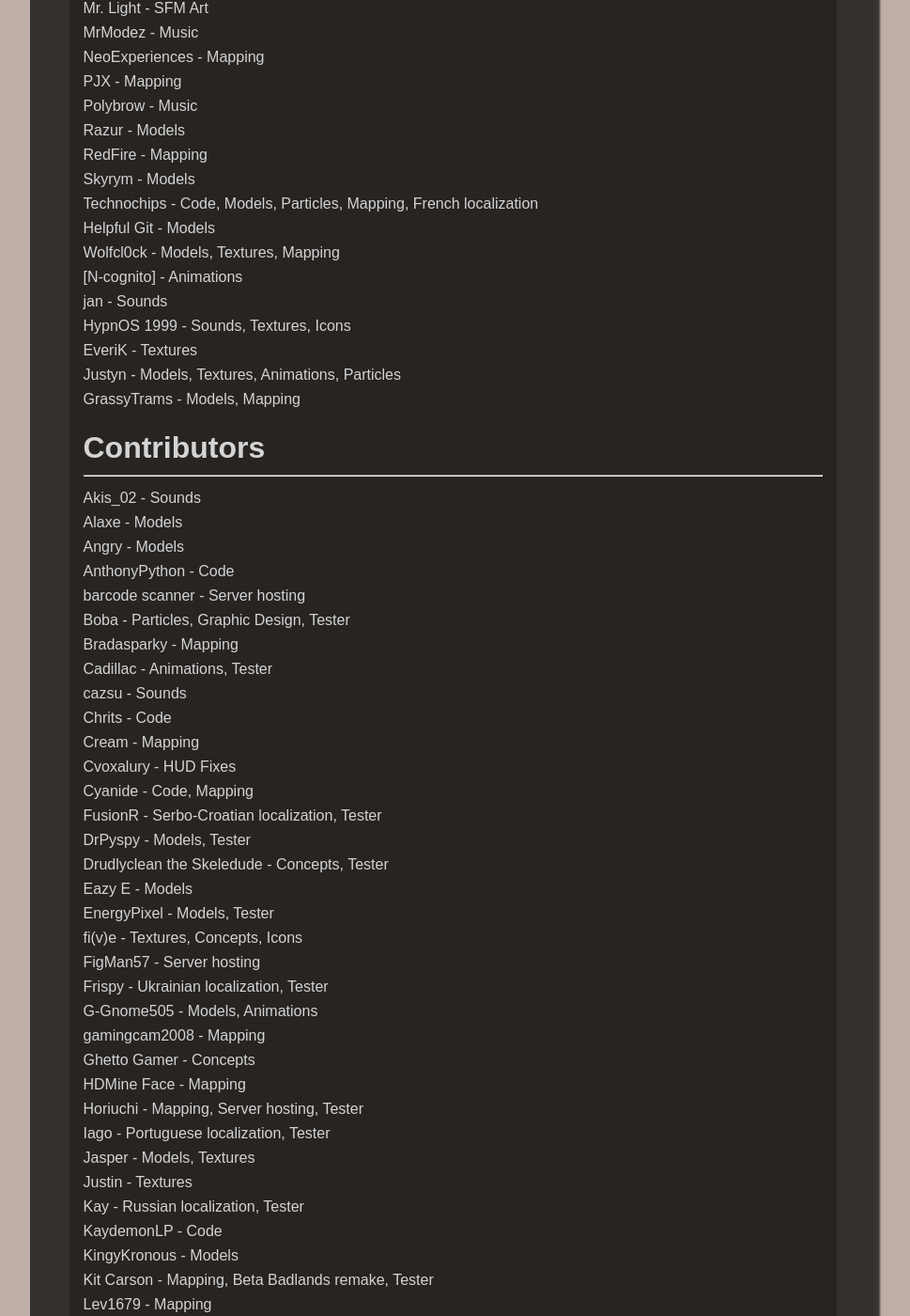
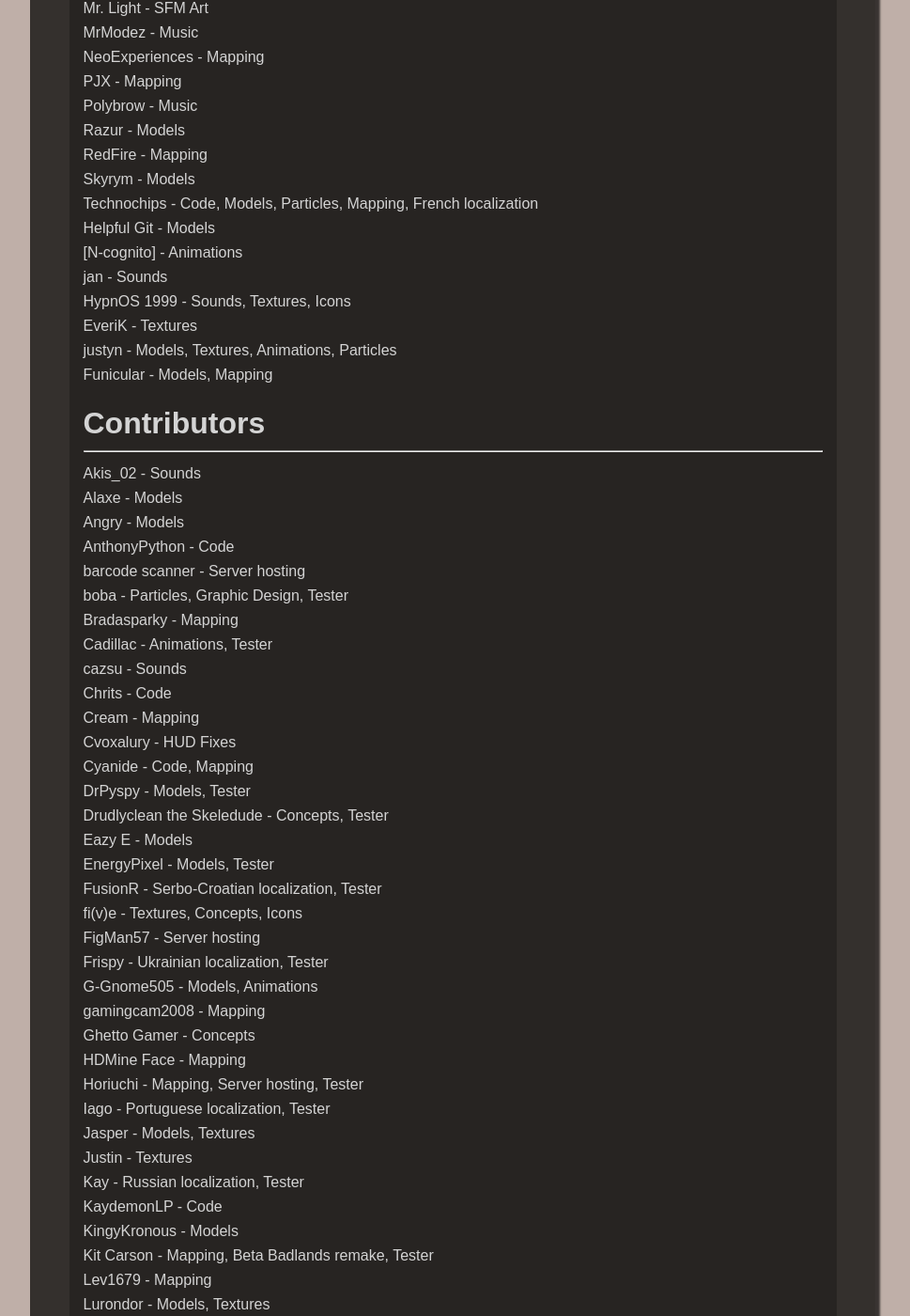
Before and after one commit to Pre-Fortress-2/PF2-Website, a Jekyll site: the page built from pages/credits.md, in a window 1280 px wide and 1400 px high, scrolled down 779 px. Shown: the whole window at 94% size, without its empty margins (158-1127 px from the left). Built offline with Jekyll 4.4.1, drawn with Linux system fonts in a browser that asks for light colours.

Commit message:
Updated some credits (not everything yet)

```diff
--- a/_data/credits.json
+++ b/_data/credits.json
@@ -165,12 +165,6 @@
          "models": true
       },
       {
-         "name": "Wolfcl0ck",
-         "models": true,
-         "mapper": true,
-         "textures": true
-      },
-      {
          "name": "[N-cognito]",
          "animation": true
       },
@@ -189,14 +183,14 @@
          "textures": true
       },
 	  {
-         "name": "Justyn",
+         "name": "justyn",
 		 "particles": true,
          "animation": true,
          "models": true,
          "textures": true
       },
 	  {
-         "name": "GrassyTrams",
+         "name": "Funicular",
          "models": true,
 		 "mapper": true
       },
@@ -225,7 +219,7 @@
          "server": true
       },
       {
-         "name": "Boba",
+         "name": "boba",
          "tester": true,
 		 "particles": true,
 		 "graphics": true
@@ -267,14 +261,6 @@
          "mapper": true
       },
       {
-         "name": "FusionR",
-         "tester": true,
-         "localization":
-		 [
-			"Serbo-Croatian"
-         ]
-      },
-      {
          "name": "DrPyspy",
          "tester": true,
          "models": true
@@ -292,6 +278,14 @@
          "name": "EnergyPixel",
          "tester": true,
          "models": true
+      },
+	  {
+         "name": "FusionR",
+         "tester": true,
+         "localization":
+		 [
+			"Serbo-Croatian"
+         ]
       },
       {
          "name": "fi(v)e",
@@ -462,6 +456,10 @@
          "name": "swox",
          "animation": true
       },
+	  {
+		 "name": "Scarlett Ruby",
+         "code": true
+	  },
       {
          "name": "Train",
          "code": true
```
